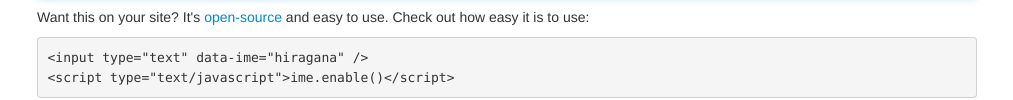
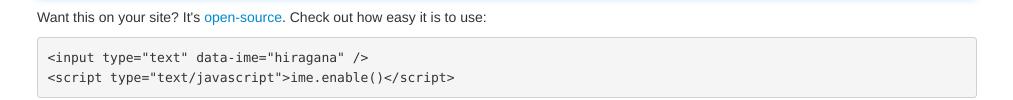
Before and after one commit to MrSwiss/hiragana.js, a plain HTML site: page index.html in a window 1280 px wide. Shown: the part 353-453 px from the top of the page, without its empty margins (133-1146 px from the left). Drawn offline with Linux system fonts and the light colour scheme.

Commit message:
Fixed redundant statement

```diff
--- a/index.html
+++ b/index.html
@@ -15,7 +15,7 @@
         <button class="btn btn-primary" id="copy" data-clipboard-target="ime-editor" data-clipboard-text="default">Copy</button>
         <!--Note the 'data-ime' attribute on the textarea-->
         <textarea id="ime-editor" data-ime="hiragana" class="input-block-level" rows="10"></textarea>
-        <p>Want this on your site? It's <a href="https://github.com/SirCmpwn/hiragana.js">open-source</a> and easy to use.
+        <p>Want this on your site? It's <a href="https://github.com/SirCmpwn/hiragana.js">open-source</a>.
         Check out how easy it is to use:</p>
 <pre>
 &lt;input type="text" data-ime="hiragana" /&gt;
```
